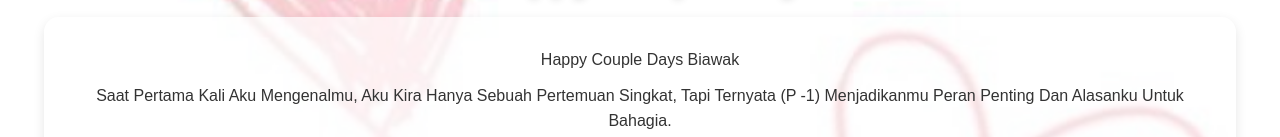
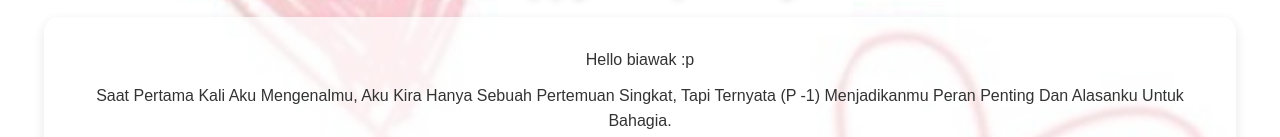
Before and after one commit to babiawak/babiawak.github.io, a plain HTML site: page Utama.html in a window 1280 px wide. Shown: the part 421-558 px from the top of the page. Drawn offline with Linux system fonts and the light colour scheme.

Commit message:
Update Utama.html

```diff
--- a/Utama.html
+++ b/Utama.html
@@ -3,7 +3,7 @@
 <head>
     <meta charset="UTF-8">
     <meta name="viewport" content="width=device-width, initial-scale=1.0">
-    <title>Happy Couple Day</title>
+    <title>Gatau</title>
     <style>
         body, html {
             margin: 0;
@@ -120,7 +120,7 @@
     <div class="title">Happy Couple Day</div>
 
     <div class="message">
-        <p>Happy Couple Days Biawak</p>
+        <p>Hello biawak :p</p>
         <p>Saat Pertama Kali Aku Mengenalmu, Aku Kira Hanya Sebuah Pertemuan Singkat, Tapi Ternyata (P -1) Menjadikanmu Peran Penting Dan Alasanku Untuk Bahagia.</p>
         <p>I wish we always together, dan mewujudkan impian kita bersama nantiii!!....</p>
         <p>For:Agnia Arti Utami</p>
```
